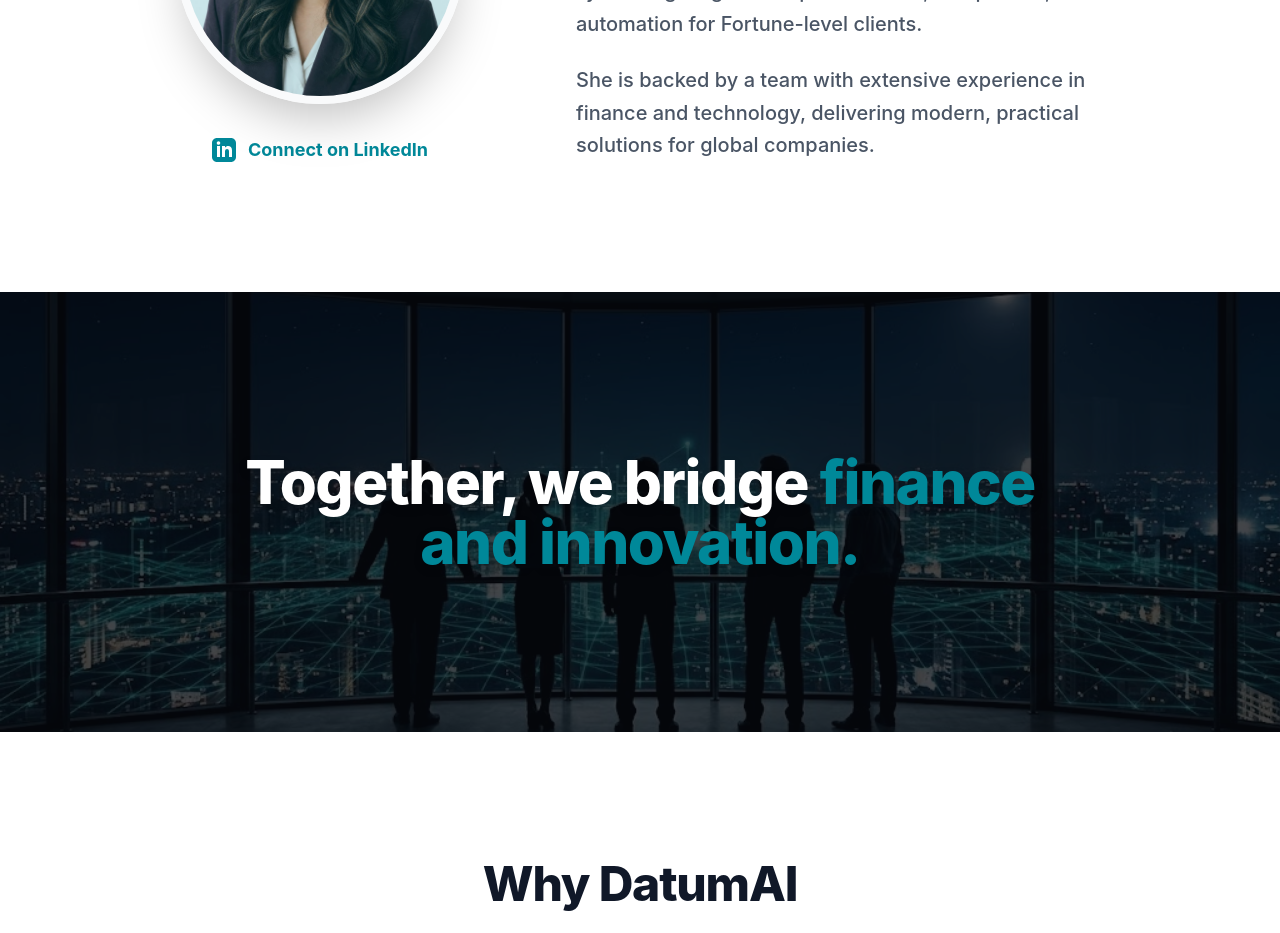
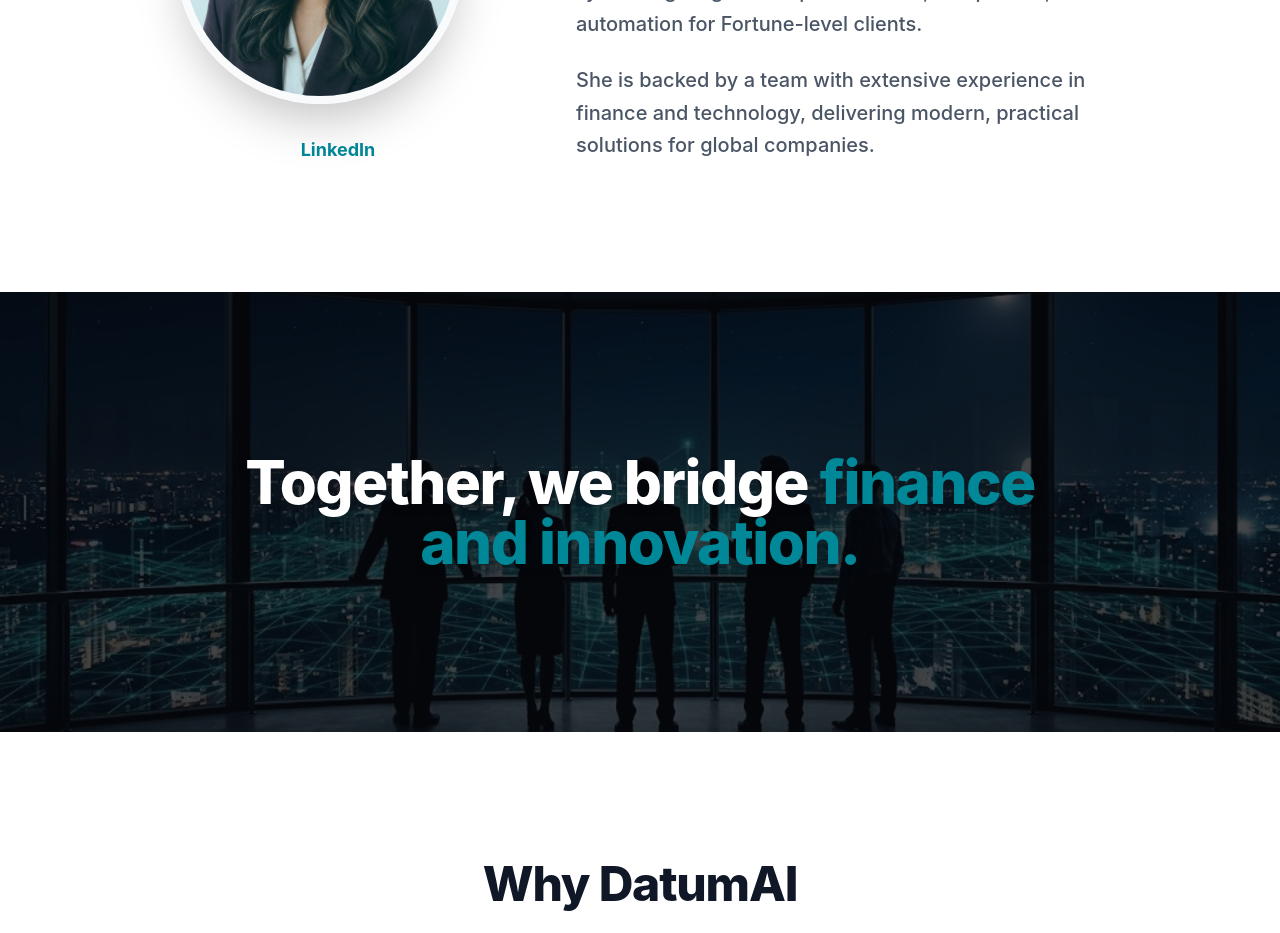
Before and after one commit to kietpham0810/Fintech-Hub-Global, a React (Vite) app: page /about in a window 1280 px wide. Shown: the part 3180-4113 px from the top of the page. Built offline with nearby package versions, Linux system fonts and the light colour scheme.

Commit message:
Done web DatumAI V1

```diff
--- a/src/pages/About.jsx
+++ b/src/pages/About.jsx
@@ -131,14 +131,15 @@
               <div className="absolute inset-0 bg-[#008899]/20 group-hover:bg-transparent transition-colors duration-300 z-10"></div>
               <img src={founderImg} alt="Lynn Le, Founder" className="w-full h-full object-cover relative z-0" />
             </div>
+            {/* Đã dọn dẹp URL tại đây */}
             <a
-              href="https://www.linkedin.com/"
+              href="https://www.linkedin.com/in/lynnle2/"
               target="_blank"
               rel="noopener noreferrer"
               className="flex items-center gap-3 text-[#008899] font-bold text-lg hover:text-gray-900 transition-colors"
             >
-              <svg xmlns="http://www.w3.org/2000/svg" width="24" height="24" fill="currentColor" viewBox="0 0 24 24"><path d="M19 0h-14c-2.761 0-5 2.239-5 5v14c0 2.761 2.239 5 5 5h14c2.762 0 5-2.239 5-5v-14c0-2.761-2.238-5-5-5zm-11 19h-3v-11h3v11zm-1.5-12.268c-.966 0-1.75-.79-1.75-1.764s.784-1.764 1.75-1.764 1.75.79 1.75 1.764-.783 1.764-1.75 1.764zm13.5 12.268h-3v-5.604c0-3.368-4-3.113-4 0v5.604h-3v-11h3v1.765c1.396-2.586 7-2.777 7 2.476v6.759z"/></svg>
-              Connect on LinkedIn
+              <svg xmlns="http://www.w3.org/2000/svg" width="24" height="24" fill="currentColor" viewBox="0 0 24 24"><path d="M19 0h-14c-2.761 0-5 2.239-5v14c0 2.761 2.239 5 5 5h14c2.762 0 5-2.239 5-5v-14c0-2.761-2.238-5-5-5zm-11 19h-3v-11h3v11zm-1.5-12.268c-.966 0-1.75-.79-1.75-1.764s.784-1.764 1.75-1.764 1.75.79 1.75 1.764-.783 1.764-1.75 1.764zm13.5 12.268h-3v-5.604c0-3.368-4-3.113-4 0v5.604h-3v-11h3v1.765c1.396-2.586 7-2.777 7 2.476v6.759z"/></svg>
+              LinkedIn
             </a>
           </div>
 
```
Also changed, not shown: src/images/anh1.jpg, src/images/dashboard.jpg.
